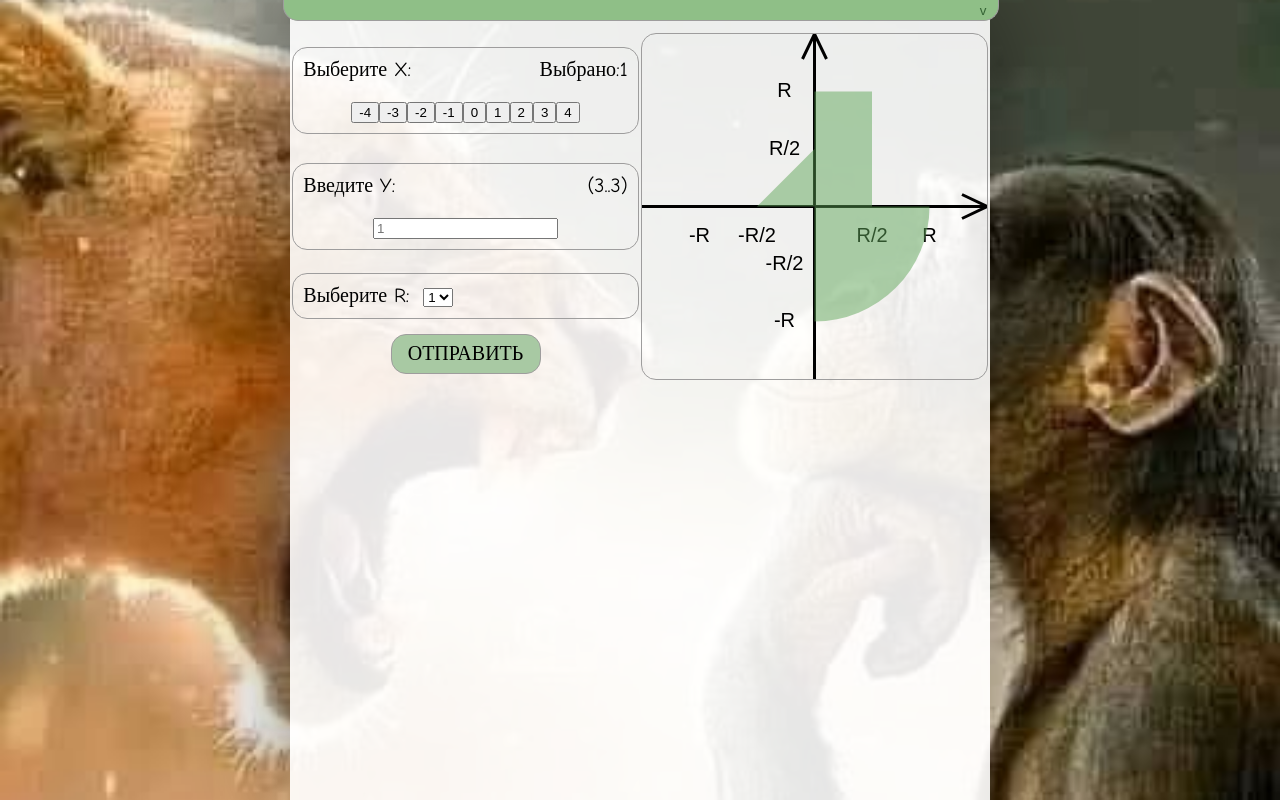
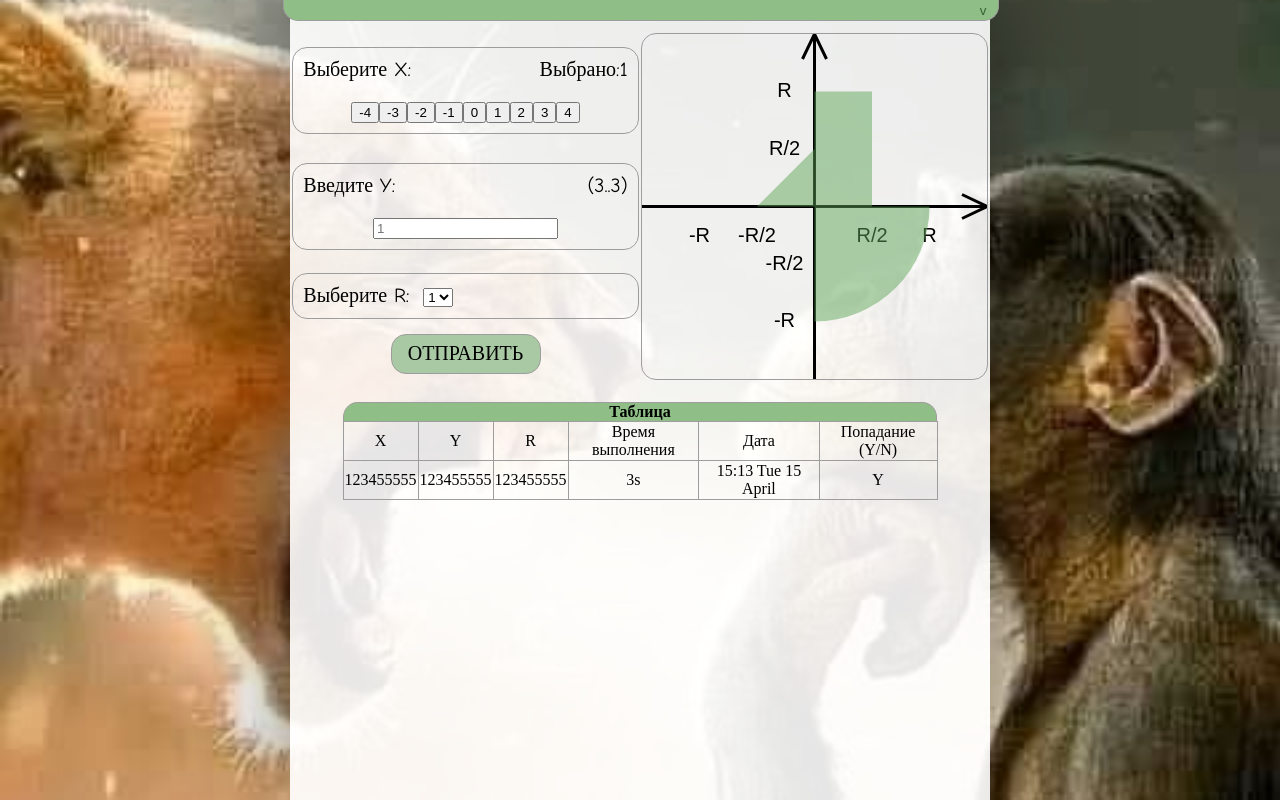
Before and after one commit to ldpst/web-lab-1-alpha, a website with bundled scripts: page static/index.html in a window 1280 px wide. Built offline with nearby package versions, Linux system fonts and the light colour scheme.

Commit message:
add res table

```diff
--- a/static/css/index.css
+++ b/static/css/index.css
@@ -12,6 +12,7 @@ body {
     background-image: url("../resources/monkey.jpg");
     background-repeat: no-repeat;
     background-size: cover;
+    background-attachment: fixed;
     background-position: center;
 
     display: flex;
@@ -65,6 +66,14 @@ body {
     border: #9e9d9d solid 1px;
     border-radius: 15px;
     width: 100%;
+}
+
+.x-btn {
+
+}
+
+.x-btn.selected {
+    background: #8ac380;
 }
 
 #send-btn {
@@ -144,6 +153,30 @@ body {
 
 }
 
+#res-table {
+    border-collapse: collapse;
+    width: 85%;
+    margin: 20px auto;
+}
+
+#res-table td {
+    border: #9e9d9d solid 1px;
+    text-align: center;
+}
+
+#res-table th {
+    padding: 0;
+    margin: 0;
+}
+
+.res-header-div {
+    background-color: rgb(143, 191, 135);
+    border: #9e9d9d solid 1px;
+    border-bottom: none;
+    border-top-left-radius: 15px;
+    border-top-right-radius: 15px;
+}
+
 
 /** {*/
 /*    border: aqua solid 1px;*/
--- a/static/index.html
+++ b/static/index.html
@@ -119,6 +119,43 @@
                 </tr>
             </table>
         </div>
+            <table id="res-table">
+                <tr>
+                    <th colspan="6">
+                        <div class="res-header-div">
+                            Таблица
+                        </div>
+                    </th>
+                </tr>
+                <tr>
+                    <td>
+                        X
+                    </td>
+                    <td>
+                        Y
+                    </td>
+                    <td>
+                        R
+                    </td>
+                    <td>
+                        Время выполнения
+                    </td>
+                    <td>
+                        Дата
+                    </td>
+                    <td>
+                        Попадание (Y/N)
+                    </td>
+                </tr>
+                <tr>
+                    <td>123455555</td>
+                    <td>123455555</td>
+                    <td>123455555</td>
+                    <td>3s</td>
+                    <td>15:13 Tue 15 April</td>
+                    <td>Y</td>
+                </tr>
+            </table>
     </div>
 </div>
 
```
